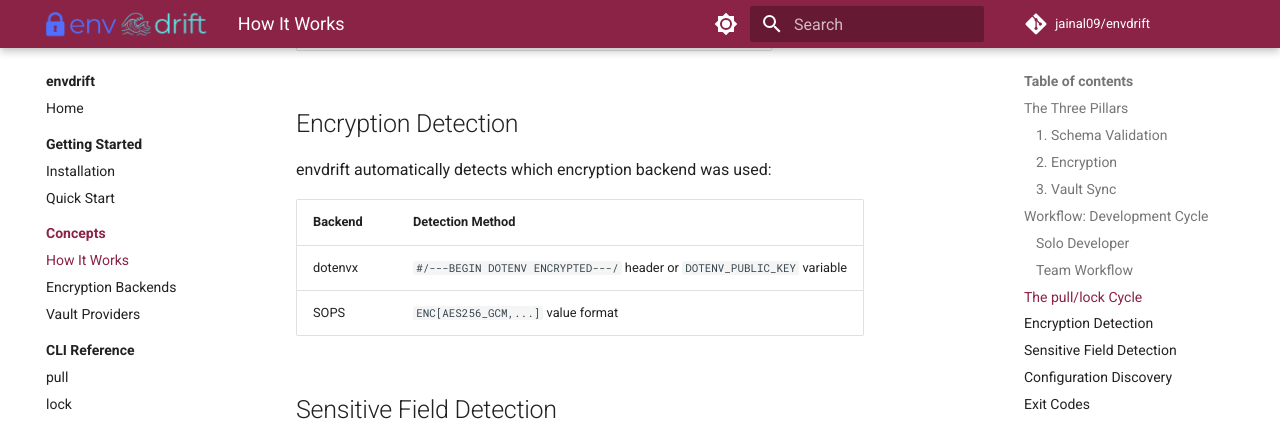
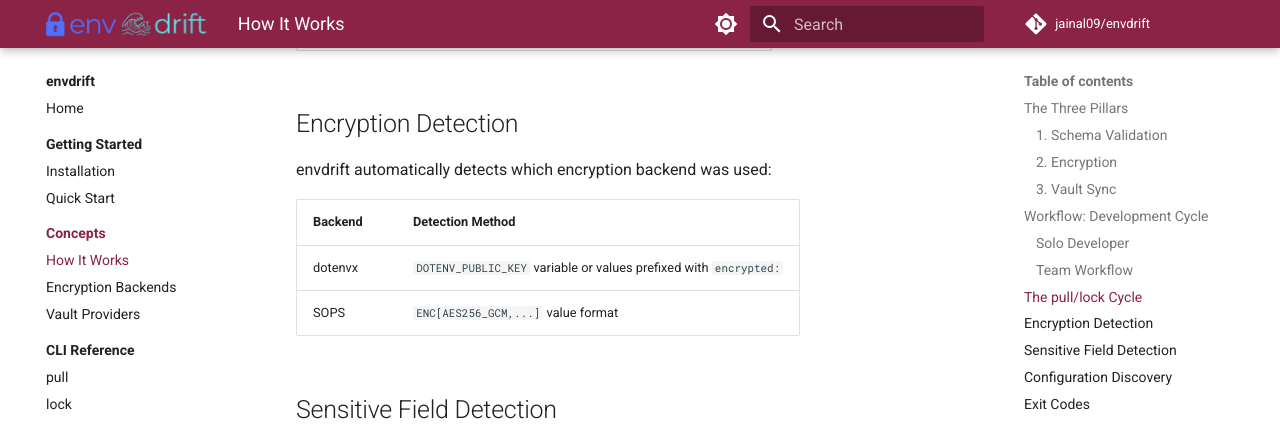
Before and after one commit to jainal09/envdrift, an MkDocs documentation site: the page built from docs/concepts/how-it-works.md, in a window 1280 px wide and 900 px high, scrolled down 2876 px. Shown: the top 425 px of the window. Built offline with MkDocs 1.6.1 and Material for MkDocs 9.7.7, drawn with Linux system fonts in a browser that asks for light colours; comment, search, counter and statistics services are not loaded.

Commit message:
fix: correct dotenvx detection docs

```diff
--- a/docs/concepts/how-it-works.md
+++ b/docs/concepts/how-it-works.md
@@ -135,7 +135,7 @@
 
 | Backend | Detection Method |
 |:--------|:-----------------|
-| dotenvx | `#/---BEGIN DOTENV ENCRYPTED---/` header or `DOTENV_PUBLIC_KEY` variable |
+| dotenvx | `DOTENV_PUBLIC_KEY` variable or values prefixed with `encrypted:` |
 | SOPS | `ENC[AES256_GCM,...]` value format |
 
 ## Sensitive Field Detection
```
